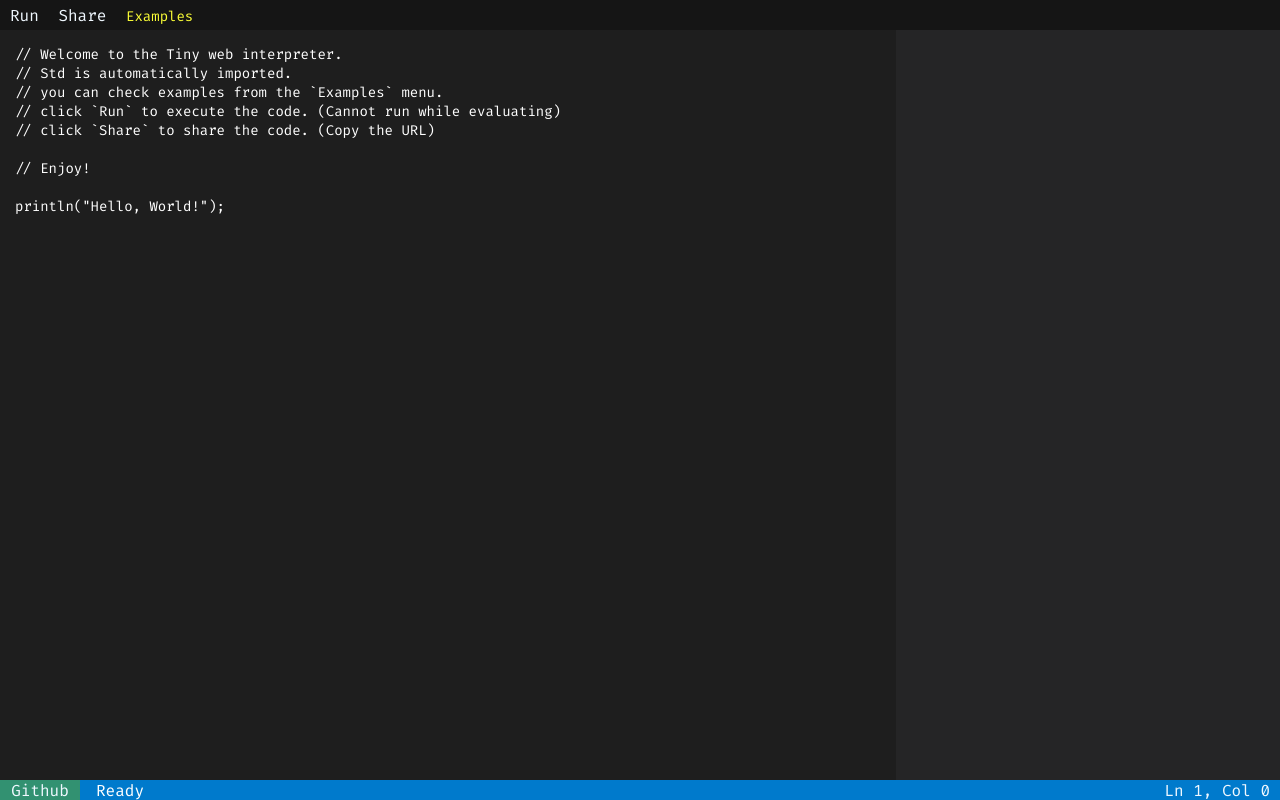
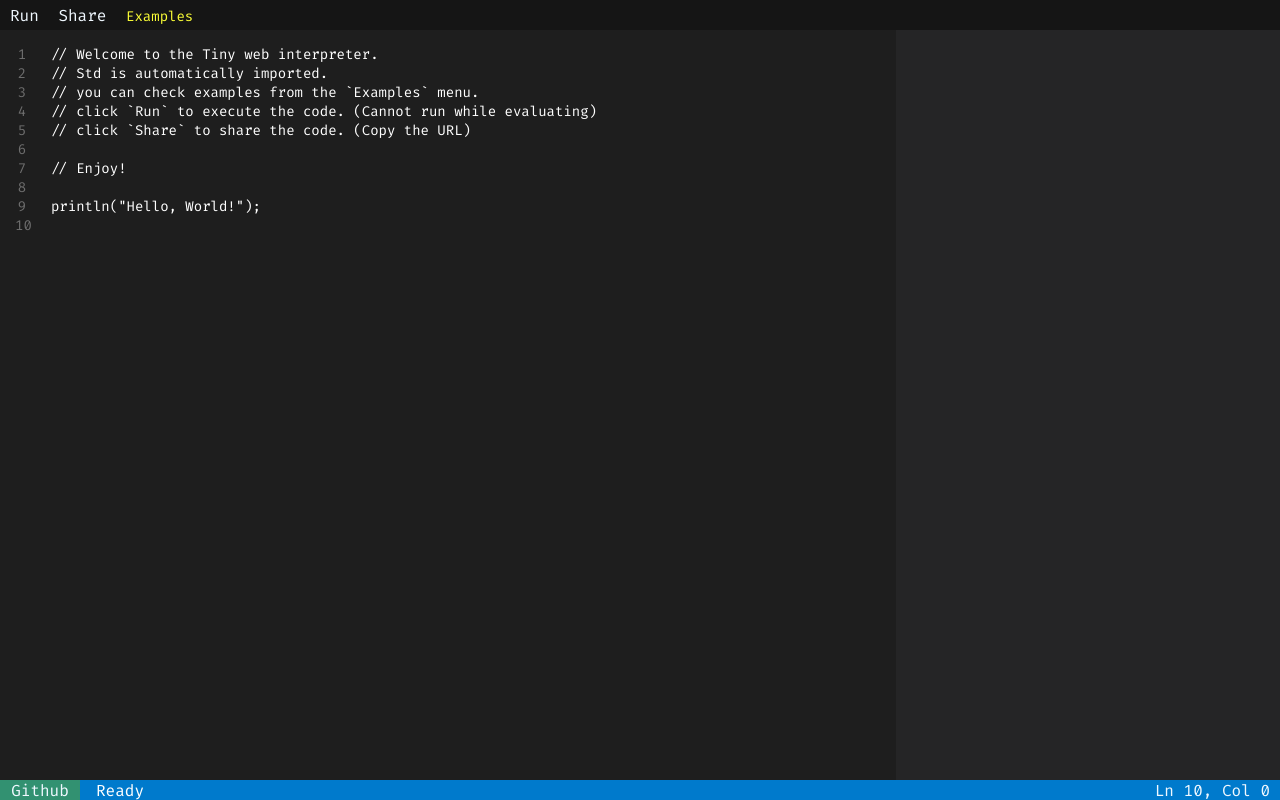
Before and after one commit to yulmwu-archive/sesan, a Svelte app in the folder web/: page / in a window 1280 px wide. Built offline with nearby package versions, Linux system fonts and the light colour scheme.

Commit message:
Updates Web

```diff
--- a/web/public/global.css
+++ b/web/public/global.css
@@ -27,3 +27,8 @@
 *::-webkit-scrollbar-corner {
     background-color: #252525;
 }
+
+.line {
+    display: inline-block;
+    color: rgb(110, 110, 110);
+}
--- a/web/rollup.config.js
+++ b/web/rollup.config.js
@@ -45,7 +45,7 @@ export default {
             }),
             compilerOptions: {
                 dev: !production
-            }
+            },
         }),
         css({ output: 'bundle.css' }),
         resolve({
--- a/web/src/App.svelte
+++ b/web/src/App.svelte
@@ -1,11 +1,14 @@
 <script lang="ts">
     import Header from './components/header.svelte';
-    import Editor, { editor } from './components/editor.svelte';
+    import Editor, { editor, onInput } from './components/editor.svelte';
     import Results from './components/results.svelte';
     import Footer from './components/footer.svelte';
     import { onMount } from 'svelte';
 
-    onMount(() => editor.focus());
+    onMount(() => {
+        editor.focus();
+        onInput();
+    });
 </script>
 
 <div class="container">
--- a/web/src/components/editor.svelte
+++ b/web/src/components/editor.svelte
@@ -1,5 +1,6 @@
 <script context="module" lang="ts">
-    import { currentLine, currentColumn } from '../stores.js';
+    import Lines from './lines.svelte';
+    import { currentLine, currentColumn, line, scrollTop } from '../stores.js';
 
     const getCurrent = () => {
         const text = editor.value.substr(0, editor.selectionStart).split('\n');
@@ -13,19 +14,27 @@
     const onInput = () => {
         currentLine.update(() => getCurrent().line);
         currentColumn.update(() => getCurrent().column);
+
+        line.update(() => editor.value.split('\n').length);
+
+        scrollTop.update(() => editor.scrollTop);
     };
 
     let editor: HTMLTextAreaElement;
 
-    export { editor };
+    export { editor, onInput };
 </script>
 
 <div class="editor">
+    <Lines />
     <textarea
         class="input"
         on:input={onInput}
         on:keydown={onInput}
+        on:keyup={onInput}
         on:click={onInput}
+        on:scroll={onInput}
+        on:focus={onInput}
         bind:this={editor}
         value={window.location.hash
             ? decodeURIComponent(window.location.hash.substr(1))
@@ -52,7 +61,7 @@ println("Hello, World!");
     }
 
     div.editor > textarea {
-        width: 100%;
+        width: 97%;
         height: 100%;
         border: none;
         background-color: #1e1e1e;
@@ -63,6 +72,7 @@ println("Hello, World!");
         overflow-wrap: break-word;
         white-space: pre;
         overflow-x: scroll;
+        padding-left: 10px;
     }
 
     @media (max-width: 940px) {
--- /dev/null
+++ b/web/src/components/lines.svelte
@@ -0,0 +1,41 @@
+<script lang="ts">
+    import { line, scrollTop } from '../stores';
+
+    let lines: HTMLElement = null;
+
+    line.subscribe((value: number) => {
+        if (!lines) return;
+
+        const res: Array<string> = [];
+
+        [...Array(value).keys()].forEach((i) =>
+            res.push(`<div class="line">${i + 1}</div>`)
+        );
+
+        lines.innerHTML = res.join('');
+    });
+
+    scrollTop.subscribe((value) => {
+        if (!lines) return;
+
+        lines.scrollTop = value;
+    });
+</script>
+
+<div class="lines" bind:this={lines} />
+
+<style>
+    div.lines {
+        height: 97.5%;
+        width: 3%;
+        float: left;
+        font-size: 14px;
+        overflow: hidden;
+        padding-right: 12px;
+        user-select: none;
+        -webkit-user-select: none;
+        -moz-user-select: none;
+        -ms-user-select: none;
+        text-align: center;
+    }
+</style>
--- a/web/src/stores.ts
+++ b/web/src/stores.ts
@@ -3,6 +3,8 @@ import type { IResults } from './types';
 
 let currentLine = writable(1);
 let currentColumn = writable(0);
+let line = writable(0);
+let scrollTop = writable(0);
 let evaluating = writable(false);
 let errors = writable(0);
 let results = writable<IResults>({
@@ -10,4 +12,12 @@ let results = writable<IResults>({
     errors: [],
 });
 
-export { currentLine, currentColumn, evaluating, errors, results };
+export {
+    currentLine,
+    currentColumn,
+    line,
+    scrollTop,
+    evaluating,
+    errors,
+    results,
+};
```
